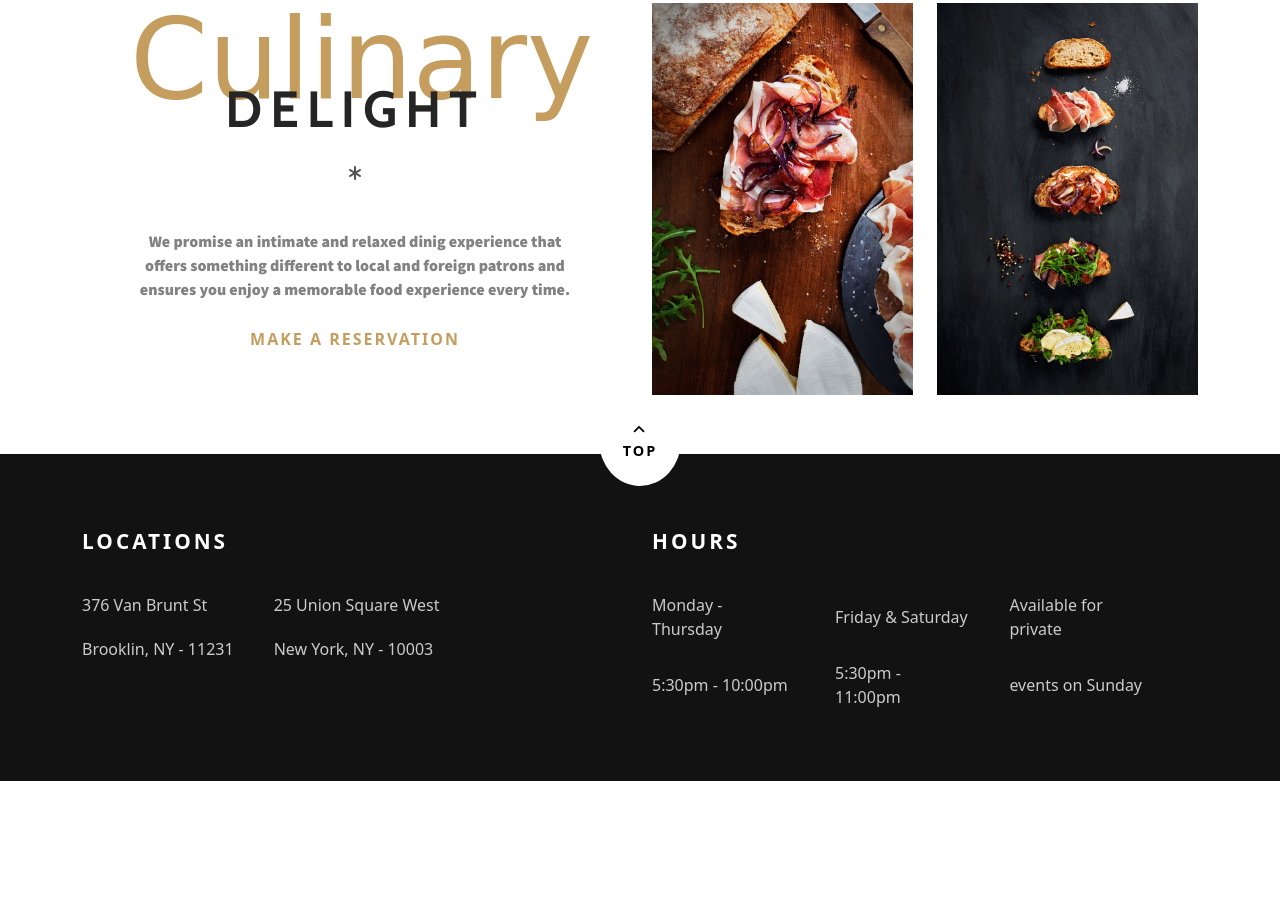
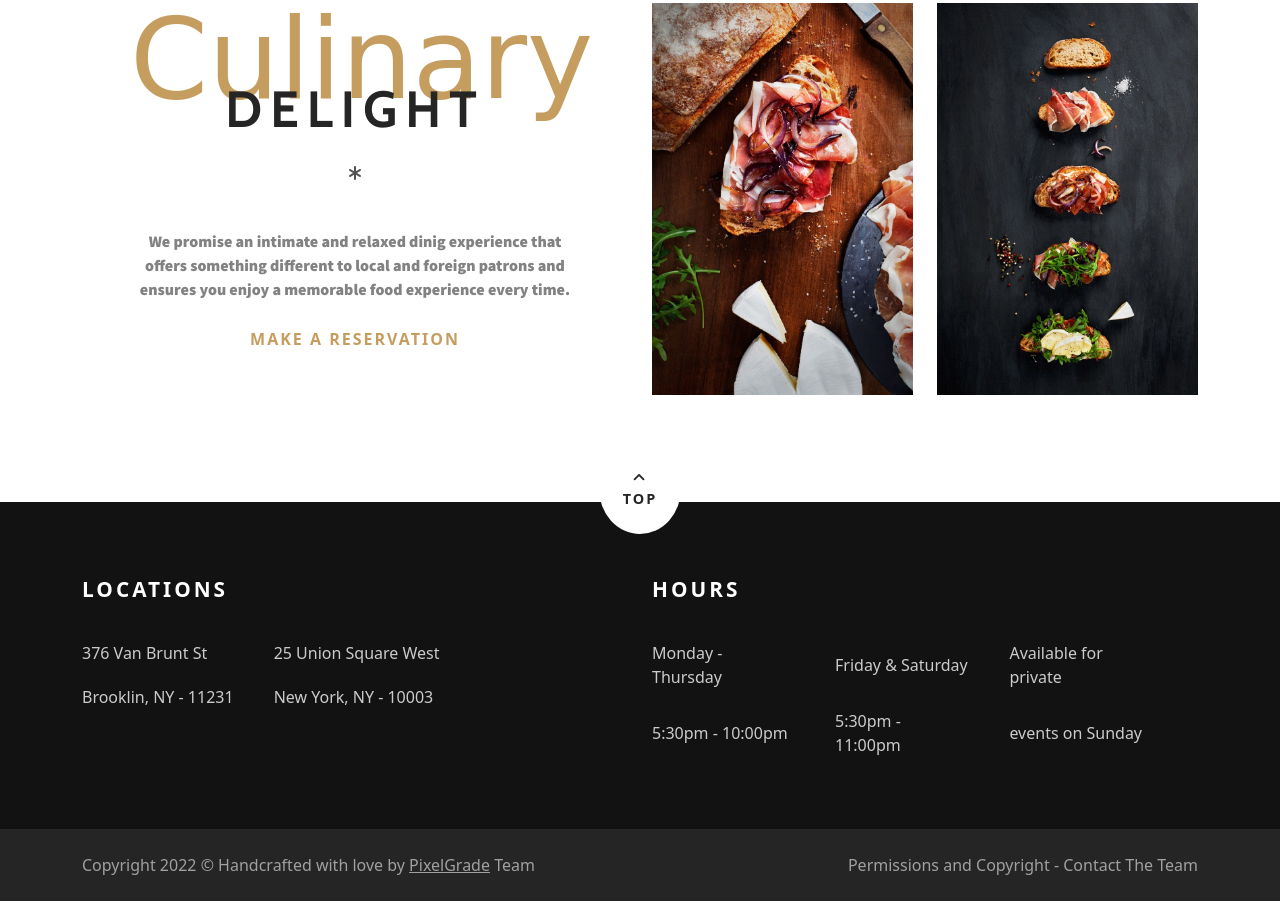
Before and after one commit to marcofcp/the-rosa, a plain HTML site: page index.html in a window 1280 px wide. Shown: the part 3917-4818 px from the top of the page. Before the commit the page ends 4698 px from the top, so only its background shows below. Drawn offline with nearby package versions, Linux system fonts and the light colour scheme; a web font is replaced by a local one.

Commit message:
final update

```diff
--- a/index.html
+++ b/index.html
@@ -168,10 +168,14 @@
             </div>
 
         </div>
-        <div class="caixa-botao-top">
+
+        <!-- Botão TOP -->
+
+        <div class="caixa-botao-top pt-5">
             <div class="top text-center">
                 <a href="#"><button class="botao-top border-0 bg-white rounded-circle p-4"><i class="fas fa-angle-up"></i><br>TOP</button></a>
             </div>
+
         </div>
     </div>
 
@@ -218,6 +222,21 @@
         </div>
     </div>
 
+    <!-- Section Rodapé Copyright -->
+
+    <div class="container-fluid section-rodape py-4">
+        <div class="container d-flex justify-content-lg-between">
+
+            <div class="copyright">
+                Copyright 2022 &copy Handcrafted with love by <u>PixelGrade</u> Team
+            </div>
+            <div class="permissions">
+                Permissions and Copyright - Contact The Team
+            </div>
+
+        </div>
+    </div>
+
 
 
     <script src="https://cdn.jsdelivr.net/npm/bootstrap@5.2.0-beta1/dist/js/bootstrap.bundle.min.js" integrity="sha384-pprn3073KE6tl6bjs2QrFaJGz5/SUsLqktiwsUTF55Jfv3qYSDhgCecCxMW52nD2" crossorigin="anonymous"></script>
--- a/styles.css
+++ b/styles.css
@@ -274,4 +274,12 @@
     letter-spacing: 2px;
     font-weight: bold;
     font-size: 0.9em;
+    color: var(--main-font-color-dark);
 }
+
+/* Section Rodapé Copyright */
+
+.section-rodape {
+    background-color: var(--main-font-color-dark);
+    color: rgb(161, 160, 160);
+}
```
